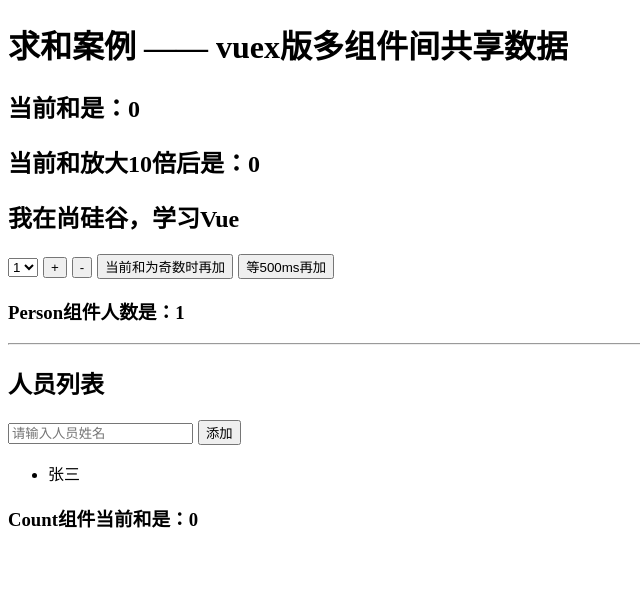
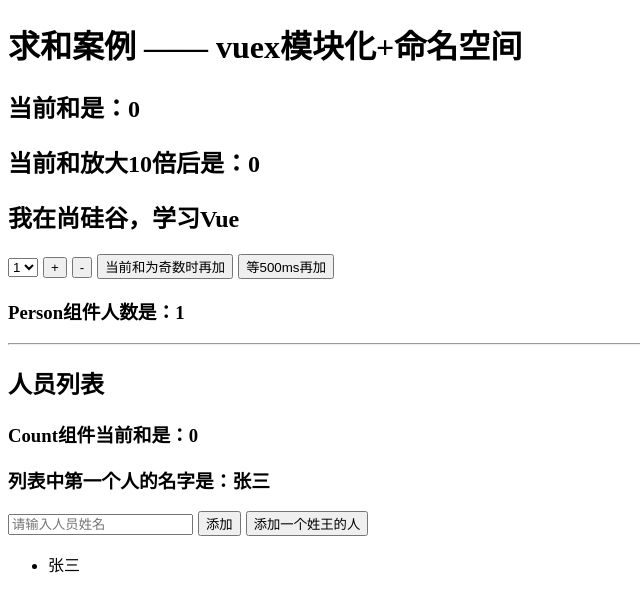
Before and after one commit to Xiao-Ning-166/vue_code, a Vue app in the folder vue_test/: page / in a window 1280 px wide. Shown: the top 612 px of the page, without its empty margins (0-640 px from the left). Built offline with nearby package versions, Linux system fonts and the light colour scheme.

Commit message:
求和案例 —— vuex的模块化+命名空间

```diff
--- /dev/null
+++ b/vue_test/18_求和案例_vuex模块化+命名空间_src/App.vue
@@ -0,0 +1,30 @@
+<template>
+    <div class="app">
+        <h1 v-text="title"></h1>
+
+        <Count />
+        <hr>
+        <Person/>
+    </div>
+</template>
+
+<script>
+    import Count from './components/Count.vue'
+    import Person from './components/Person.vue'
+    export default {
+        name: 'App',
+        components: {
+            Count,
+            Person
+        },
+        data() {
+            return {
+                title: '求和案例 —— vuex模块化+命名空间'
+            }
+        },
+    }
+</script>
+
+<style>
+
+</style>
--- /dev/null
+++ b/vue_test/18_求和案例_vuex模块化+命名空间_src/components/Count.vue
@@ -0,0 +1,52 @@
+<template>
+    <div>
+        <h2>当前和是：{{sum}}</h2>
+        <h2>当前和放大10倍后是：{{bigSum}}</h2>
+        <h2>我在{{school}}，学习{{subject}}</h2>
+        <select v-model.number="n">
+            <option value="1">1</option>
+            <option value="2">2</option>
+            <option value="3">3</option>
+        </select>
+        <button @click="add(n)">+</button>
+        <button @click="sub(n)">-</button>
+        <button @click="addOdd(n)">当前和为奇数时再加</button>
+        <button @click="addWait(n)">等500ms再加</button>
+        <h3>Person组件人数是：{{personList.length}}</h3>
+    </div>
+</template>
+
+<script>
+    // 引入mapState
+    import {mapActions, mapGetters, mapMutations, mapState} from 'vuex'
+    export default {
+        name: 'Count',
+        data() {
+            return {
+                n: 1,
+            }
+        },
+        methods: {
+            // 对象写法
+            ...mapMutations('countAbout',{add:'ADD',sub:'SUB'}),
+
+            // 数组写法
+            ...mapActions('countAbout',['addOdd','addWait'])
+        },
+        computed: {
+
+            // 借助 mapState 生成计算属性，从 State 中读取数据（数组写法）
+            ...mapState('countAbout',['sum','school','subject']),
+            ...mapState('personAbout',['personList']),
+
+            // 借助 mapGetters 生成计算属性，从 getters 中读取数据（数组写法）
+            ...mapGetters('countAbout',['bigSum']),
+        }
+    }
+</script>
+
+<style>
+    button {
+        margin-left: 5px;
+    }
+</style>
--- /dev/null
+++ b/vue_test/18_求和案例_vuex模块化+命名空间_src/components/Person.vue
@@ -0,0 +1,53 @@
+<template>
+    <div>
+        <h2>人员列表</h2>
+        <h3>Count组件当前和是：{{sum}}</h3>
+        <h3>列表中第一个人的名字是：{{firstName}}</h3>
+        <input type="text" placeholder="请输入人员姓名" v-model="name">
+        <button @click="addPerson">添加</button>
+        <button @click="addPersonWang">添加一个姓王的人</button>
+        <ul>
+            <li v-for="p in personList" :key="p.id">{{p.name}}</li>
+        </ul>
+    </div>
+</template>
+
+<script>
+    // import {mapState} from 'vuex'
+    import {nanoid} from 'nanoid'
+    export default {
+        name: 'Person',
+        data() {
+            return {
+                name: ''
+            }
+        },
+        computed: {
+            sum() {
+                return this.$store.state.countAbout.sum
+            },
+            personList() {
+                return this.$store.state.personAbout.personList
+            },
+            firstName() {
+                return this.$store.getters['personAbout/firstName']
+            }
+        },
+        methods: {
+            addPerson() {
+                const person = {id:nanoid(),name:this.name}
+                this.$store.commit('personAbout/ADD_PERSON',person)
+                this.name = ''
+            },
+            addPersonWang() {
+                const person = {id:nanoid(),name:this.name}
+                this.$store.dispatch('personAbout/addPersonWang',person)
+                this.name = ''
+            }
+        },
+    }
+</script>
+
+<style>
+
+</style>
--- /dev/null
+++ b/vue_test/18_求和案例_vuex模块化+命名空间_src/main.js
@@ -0,0 +1,15 @@
+import Vue from 'vue'
+import App from './App.vue'
+
+
+// 引入store
+import store from './store/index'
+
+Vue.config.productionTip=false
+
+
+new Vue({
+    el: '#app',
+    store: store,
+    render: h => h(App),
+})
--- /dev/null
+++ b/vue_test/18_求和案例_vuex模块化+命名空间_src/store/count.js
@@ -0,0 +1,38 @@
+/**
+ * 求和相关的配置
+ */
+export default {
+    // 开启命名空间
+    namespaced: true,
+    // 准备actions —— 用于响应组件中的动作
+    actions: {
+        addOdd(context,n) {
+            if(context.state.sum % 2) {
+                context.commit('ADD', n)
+            }
+        },
+        addWait(context,n) {
+            setTimeout(()=>{
+                context.commit('ADD',n)
+            },500)
+        }
+    },
+    mutations: {
+        ADD(state,n) {
+            state.sum += n
+        },
+        SUB(state,n) {
+            state.sum -= n
+        }
+    },
+    state: {
+        sum: 0,
+        school: '尚硅谷',
+        subject: 'Vue',
+    },
+    getters: {
+        bigSum(state) {
+            return state.sum * 10
+        }
+    }
+}
--- /dev/null
+++ b/vue_test/18_求和案例_vuex模块化+命名空间_src/store/index.js
@@ -0,0 +1,24 @@
+/**
+ * 该文件用于创建vuex中最为核心的store
+ */
+// 引入vue
+import Vue from 'vue'
+// 引入Vuex
+import Vuex from 'vuex'
+
+// 引入count.js
+import countAbout from './count'
+// 引入person.js
+import personAbout from './person'
+
+// 使用Vuex插件
+Vue.use(Vuex)
+
+
+// 创建并暴露 store
+export default new Vuex.Store({
+    modules: {
+        countAbout,
+        personAbout
+    }
+})
--- /dev/null
+++ b/vue_test/18_求和案例_vuex模块化+命名空间_src/store/person.js
@@ -0,0 +1,31 @@
+/**
+ * person相关的配置
+ */
+export default {
+    // 开启命名空间
+    namespaced: true,
+    actions: {
+        addPersonWang(context,person) {
+            if(person.name.indexOf('王') == 0) {
+                context.commit('ADD_PERSON',person)
+            } else {
+                alert("添加的人必须姓王！！！")
+            }
+        }
+    },
+    mutations: {
+        ADD_PERSON(state,person) {
+            state.personList.unshift(person)
+        }
+    },
+    state: {
+        personList: [
+            {id:'001',name:'张三'}
+        ]
+    },
+    getters: {
+        firstName(state) {
+            return state.personList[0].name
+        }
+    }
+}
--- a/vue_test/vue.config.js
+++ b/vue_test/vue.config.js
@@ -57,7 +57,10 @@
       // entry: '16_求和案例_vuex版_src/main.js'
 
       // 17_求和案例_vuex多组件间数据共享_src
-      entry: '17_求和案例_vuex多组件间数据共享_src/main.js'
+      // entry: '17_求和案例_vuex多组件间数据共享_src/main.js'
+
+      // 18_求和案例_vuex模块化+命名空间_src
+      entry: '18_求和案例_vuex模块化+命名空间_src/main.js'
     }
   },
   /* 11_vue中的axios操作_src
```
Also changed, not shown: 1 other file (tests, documents, lock files or other folders).
